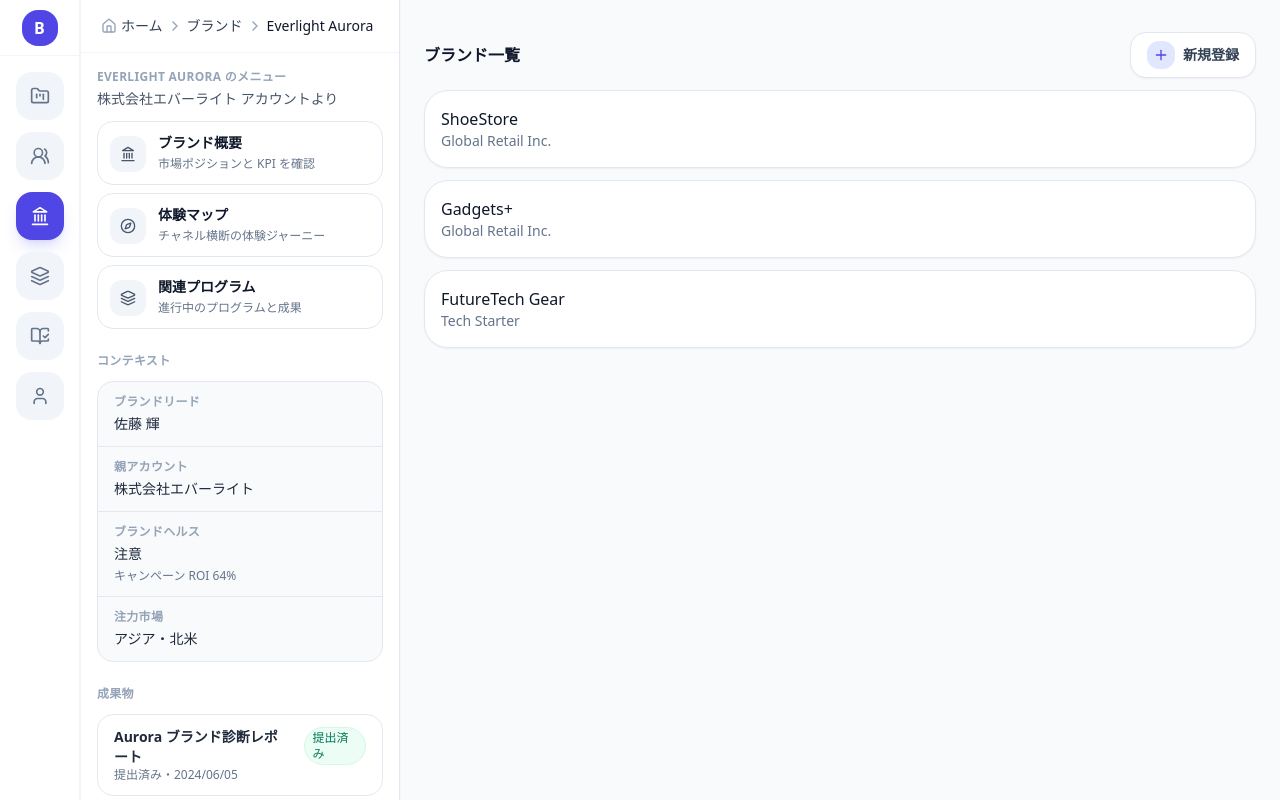
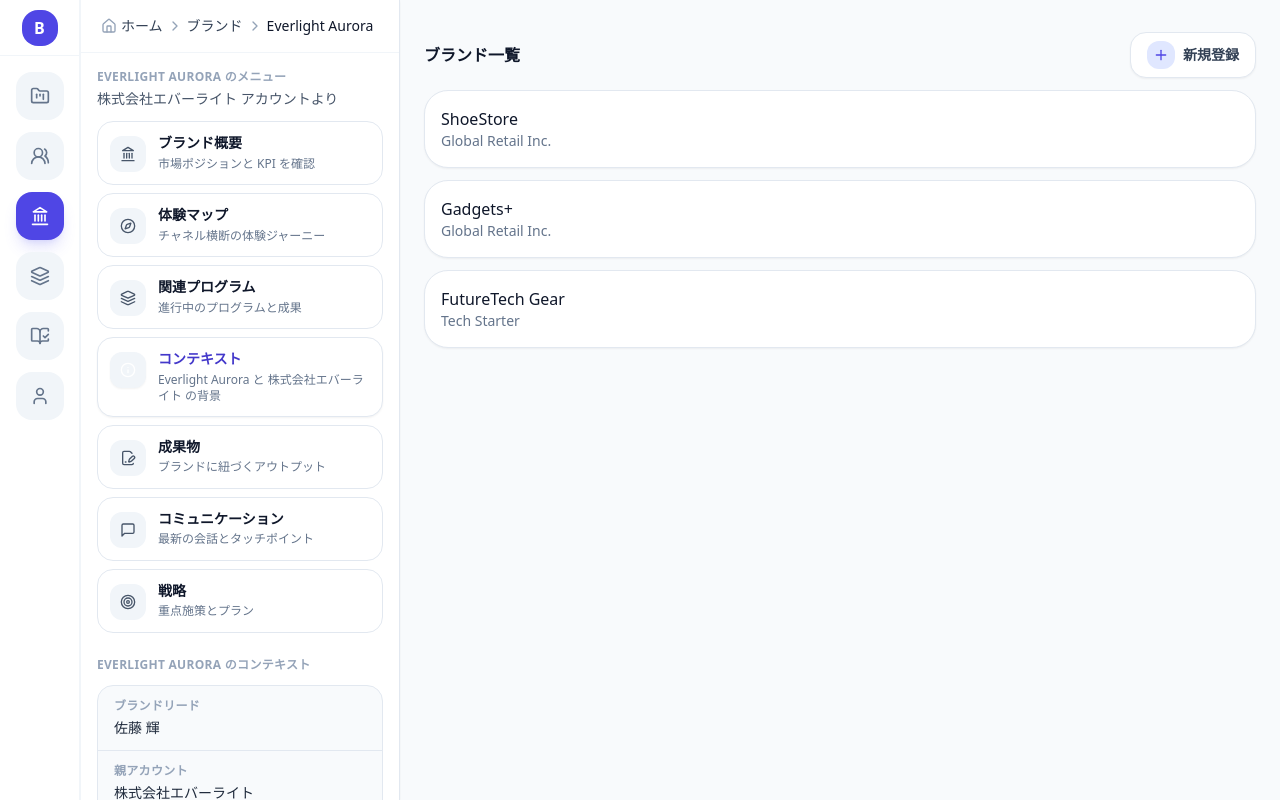
Before and after one commit to aony1215/benten_prototype, a Next.js app: page /brands in a window 1280 px wide. Built offline with nearby package versions, Linux system fonts and the light colour scheme.

Commit message:
Refine contextual navigation panels

```diff
--- a/components/Shell.tsx
+++ b/components/Shell.tsx
@@ -14,8 +14,10 @@
   Database,
   FilePenLine,
   FolderKanban,
+  Info,
   Landmark,
   Layers,
+  MessageSquare,
   Sparkles,
   Target,
   User,
@@ -77,6 +79,7 @@
       type: 'context'
       id: string
       title: string
+      sectionKey: string
       entries: ContextEntry[]
     }
   | {
@@ -84,12 +87,14 @@
       id: string
       title: string
       emptyText?: string
+      sectionKey: string
       items: CollectionItem[]
     }
 
 type HierarchyState = {
   breadcrumbs: Crumb[]
   sections: HierarchySection[]
+  activeSection: string | null
 }
 
 type CustomerProgram = {
@@ -379,13 +384,17 @@
   sp: ReadonlyURLSearchParams | null,
   currentView: ViewId,
   pathname: string,
+  activeOverrides: Partial<Record<ControlledQueryKey, string>> = {},
 ): ModeNavItem[] {
   return definitions.map(def => {
     const href = createHrefWithView(def.path, sp, currentView, def.params)
     const basePath = def.path
     const matchesPath = pathname === basePath || pathname.startsWith(`${basePath}/`)
     const matchesParams = def.params
-      ? Object.entries(def.params).every(([key, value]) => sp?.get(key) === value)
+      ? Object.entries(def.params).every(([key, value]) => {
+          const candidate = sp?.get(key) ?? activeOverrides[key as ControlledQueryKey]
+          return candidate === value
+        })
       : true
     const isActive = matchesPath && matchesParams
     return { ...def, href, isActive }
@@ -437,6 +446,7 @@
             },
           ]
         : [],
+      activeSection: null,
     }
   }
 }
@@ -505,6 +515,7 @@
   const customer = pickCustomer(sp)
   const brand = findBrand(customer, sp)
   const program = findProgram(brand, sp)
+  const activeSection = sp?.get('section') ?? 'context'
 
   const navDefinitions: ModeNavDefinition[] = []
 
@@ -544,13 +555,57 @@
       params: {
         section: 'program-overview',
         customerId: customer.id,
-        brandId: brand?.id ?? '',
+        ...(brand ? { brandId: brand.id } : {}),
         programId: program.id,
       },
     })
   }
 
-  const items = buildModeNavItems(navDefinitions, sp, currentView, pathname)
+  const focusParams: Partial<Record<ControlledQueryKey, string>> = {
+    customerId: customer.id,
+  }
+  if (brand) {
+    focusParams.brandId = brand.id
+  }
+  if (program) {
+    focusParams.programId = program.id
+  }
+
+  navDefinitions.push(
+    {
+      path: '/customers',
+      label: 'コンテキスト',
+      description: `${program?.name ?? brand?.name ?? customer.name} の背景情報`,
+      icon: Info,
+      params: { ...focusParams, section: 'context' } as Record<string, string>,
+    },
+    {
+      path: '/customers',
+      label: '成果物',
+      description: '納品物と重要ドキュメント',
+      icon: FilePenLine,
+      params: { ...focusParams, section: 'deliverables' } as Record<string, string>,
+    },
+    {
+      path: '/customers',
+      label: 'コミュニケーション',
+      description: '会議・チャネル・タッチポイント',
+      icon: MessageSquare,
+      params: { ...focusParams, section: 'communications' } as Record<string, string>,
+    },
+    {
+      path: '/customers',
+      label: '戦略',
+      description: '長期施策とフォーカス領域',
+      icon: Target,
+      params: { ...focusParams, section: 'strategies' } as Record<string, string>,
+    },
+  )
+
+  const items = buildModeNavItems(navDefinitions, sp, currentView, pathname, {
+    ...focusParams,
+    section: activeSection,
+  })
 
   const breadcrumbs: Crumb[] = [
     { href: createHrefWithView('/customers', sp, 'customer'), label: '顧客' },
@@ -608,7 +663,18 @@
   }
 
   const contextEntries = createContextSection(customer, brand, program)
-  sections.push({ type: 'context', id: 'customer-context', title: 'コンテキスト', entries: contextEntries })
+  const contextTitle = program
+    ? `${program.name} のコンテキスト`
+    : brand
+      ? `${brand.name} のコンテキスト`
+      : `${customer.name} のコンテキスト`
+  sections.push({
+    type: 'context',
+    id: 'customer-context',
+    title: contextTitle,
+    sectionKey: 'context',
+    entries: contextEntries,
+  })
 
   const deliverables = attachCollection(customer, brand, program, 'deliverables')
   const communications = attachCollection(customer, brand, program, 'communications')
@@ -619,6 +685,7 @@
     id: 'customer-deliverables',
     title: '成果物',
     emptyText: '成果物はまだ登録されていません',
+    sectionKey: 'deliverables',
     items: deliverables,
   })
   sections.push({
@@ -626,6 +693,7 @@
     id: 'customer-communications',
     title: 'コミュニケーション',
     emptyText: '関連するコミュニケーションはまだありません',
+    sectionKey: 'communications',
     items: communications,
   })
   sections.push({
@@ -633,10 +701,11 @@
     id: 'customer-strategies',
     title: '戦略',
     emptyText: '戦略ドキュメントはまだ登録されていません',
+    sectionKey: 'strategies',
     items: strategies,
   })
 
-  return { breadcrumbs, sections }
+  return { breadcrumbs, sections, activeSection }
 }
 function buildBrandHierarchy({ sp, currentView, pathname }: BuilderArgs): HierarchyState {
   const allBrands: Array<{ customer: CustomerAccount; brand: CustomerBrand }> = []
@@ -650,6 +719,7 @@
   const fallback = allBrands[0]
   const active = allBrands.find(entry => entry.brand.id === requestedBrandId) ?? fallback
   const { customer, brand } = active
+  const activeSection = sp?.get('section') ?? 'context'
 
   const navDefinitions: ModeNavDefinition[] = [
     {
@@ -678,7 +748,43 @@
     })
   }
 
-  const items = buildModeNavItems(navDefinitions, sp, currentView, pathname)
+  const focusParams: Partial<Record<ControlledQueryKey, string>> = { brandId: brand.id }
+
+  navDefinitions.push(
+    {
+      path: '/brands',
+      label: 'コンテキスト',
+      description: `${brand.name} と ${customer.name} の背景`,
+      icon: Info,
+      params: { ...focusParams, section: 'context' } as Record<string, string>,
+    },
+    {
+      path: '/brands',
+      label: '成果物',
+      description: 'ブランドに紐づくアウトプット',
+      icon: FilePenLine,
+      params: { ...focusParams, section: 'deliverables' } as Record<string, string>,
+    },
+    {
+      path: '/brands',
+      label: 'コミュニケーション',
+      description: '最新の会話とタッチポイント',
+      icon: MessageSquare,
+      params: { ...focusParams, section: 'communications' } as Record<string, string>,
+    },
+    {
+      path: '/brands',
+      label: '戦略',
+      description: '重点施策とプラン',
+      icon: Target,
+      params: { ...focusParams, section: 'strategies' } as Record<string, string>,
+    },
+  )
+
+  const items = buildModeNavItems(navDefinitions, sp, currentView, pathname, {
+    ...focusParams,
+    section: activeSection,
+  })
 
   const breadcrumbs: Crumb[] = [
     { href: createHrefWithView('/brands', sp, 'brand'), label: 'ブランド' },
@@ -712,13 +818,20 @@
     { label: '注力市場', value: brand.keyMarkets },
   ]
 
-  sections.push({ type: 'context', id: 'brand-context', title: 'コンテキスト', entries: contextEntries })
+  sections.push({
+    type: 'context',
+    id: 'brand-context',
+    title: `${brand.name} のコンテキスト`,
+    sectionKey: 'context',
+    entries: contextEntries,
+  })
 
   sections.push({
     type: 'collection',
     id: 'brand-deliverables',
     title: '成果物',
     emptyText: 'ブランドに紐づく成果物はまだありません',
+    sectionKey: 'deliverables',
     items: brand.deliverables,
   })
   sections.push({
@@ -726,6 +839,7 @@
     id: 'brand-communications',
     title: 'コミュニケーション',
     emptyText: '共有チャネルはまだありません',
+    sectionKey: 'communications',
     items: brand.communications,
   })
   sections.push({
@@ -733,10 +847,11 @@
     id: 'brand-strategies',
     title: '戦略',
     emptyText: '戦略はまだ登録されていません',
+    sectionKey: 'strategies',
     items: brand.strategies,
   })
 
-  return { breadcrumbs, sections }
+  return { breadcrumbs, sections, activeSection }
 }
 function buildProgramHierarchy({ sp, currentView, pathname }: BuilderArgs): HierarchyState {
   const allPrograms: Array<{ customer: CustomerAccount; brand: CustomerBrand; program: CustomerProgram }> = []
@@ -752,6 +867,7 @@
   const fallback = allPrograms[0]
   const active = allPrograms.find(entry => entry.program.id === requestedProgramId) ?? fallback
   const { customer, brand, program } = active
+  const activeSection = sp?.get('section') ?? 'context'
 
   const navDefinitions: ModeNavDefinition[] = [
     {
@@ -777,7 +893,47 @@
     },
   ]
 
-  const items = buildModeNavItems(navDefinitions, sp, currentView, pathname)
+  const focusParams: Partial<Record<ControlledQueryKey, string>> = {
+    customerId: customer.id,
+    brandId: brand.id,
+    programId: program.id,
+  }
+
+  navDefinitions.push(
+    {
+      path: '/programs',
+      label: 'コンテキスト',
+      description: `${program.name} の目的と背景`,
+      icon: Info,
+      params: { ...focusParams, section: 'context' } as Record<string, string>,
+    },
+    {
+      path: '/programs',
+      label: '成果物',
+      description: '進行中・提出済みのアウトプット',
+      icon: FilePenLine,
+      params: { ...focusParams, section: 'deliverables' } as Record<string, string>,
+    },
+    {
+      path: '/programs',
+      label: 'コミュニケーション',
+      description: '会議や連絡チャネル',
+      icon: MessageSquare,
+      params: { ...focusParams, section: 'communications' } as Record<string, string>,
+    },
+    {
+      path: '/programs',
+      label: '戦略',
+      description: '狙いと戦術の整理',
+      icon: Target,
+      params: { ...focusParams, section: 'strategies' } as Record<string, string>,
+    },
+  )
+
+  const items = buildModeNavItems(navDefinitions, sp, currentView, pathname, {
+    ...focusParams,
+    section: activeSection,
+  })
 
   const breadcrumbs: Crumb[] = [
     { href: createHrefWithView('/programs', sp, 'program'), label: 'プログラム' },
@@ -811,13 +967,20 @@
     { label: '現在の進捗', value: program.status, meta: program.currentSprint },
   ]
 
-  sections.push({ type: 'context', id: 'program-context', title: 'コンテキスト', entries: contextEntries })
+  sections.push({
+    type: 'context',
+    id: 'program-context',
+    title: `${program.name} のコンテキスト`,
+    sectionKey: 'context',
+    entries: contextEntries,
+  })
 
   sections.push({
     type: 'collection',
     id: 'program-deliverables',
     title: '成果物',
     emptyText: '成果物はまだ登録されていません',
+    sectionKey: 'deliverables',
     items: program.deliverables,
   })
   sections.push({
@@ -825,6 +988,7 @@
     id: 'program-communications',
     title: 'コミュニケーション',
     emptyText: '関連するコミュニケーションはまだありません',
+    sectionKey: 'communications',
     items: program.communications,
   })
   sections.push({
@@ -832,10 +996,11 @@
     id: 'program-strategies',
     title: '戦略',
     emptyText: '戦略ドキュメントはまだ登録されていません',
+    sectionKey: 'strategies',
     items: program.strategies,
   })
 
-  return { breadcrumbs, sections }
+  return { breadcrumbs, sections, activeSection }
 }
 const HIERARCHY_BUILDERS: Record<ViewId, HierarchyBuilder> = {
   projects: buildFallbackHierarchy(MODE_NAV_FALLBACK.projects),
@@ -857,7 +1022,13 @@
   const breadcrumbs = hierarchy.breadcrumbs.length ? hierarchy.breadcrumbs : crumbsFromProps ?? []
   const hasMenu = hierarchy.sections.length > 0
 
-  return { modeOptions, sections: hierarchy.sections, breadcrumbs, hasMenu }
+  return {
+    modeOptions,
+    sections: hierarchy.sections,
+    breadcrumbs,
+    hasMenu,
+    activeSection: hierarchy.activeSection,
+  }
 }
 
 function statusLabel(status?: CollectionItem['status']) {
@@ -875,8 +1046,18 @@
 }
 
 export function Shell({ children, crumbs }: { children: React.ReactNode; crumbs?: Crumb[] }) {
-  const { modeOptions, sections, breadcrumbs, hasMenu } = useNav(crumbs)
+  const { modeOptions, sections, breadcrumbs, hasMenu, activeSection } = useNav(crumbs)
   const totalRailWidth = ICON_RAIL_WIDTH + (hasMenu ? DEFAULT_MENU_WIDTH : 0)
+
+  const visibleSections = sections.filter(section => {
+    if (section.type === 'navigation') {
+      return true
+    }
+    if (!activeSection) {
+      return false
+    }
+    return section.sectionKey === activeSection
+  })
 
   return (
     <div className="min-h-screen bg-slate-50 text-slate-900">
@@ -922,7 +1103,7 @@
               <Breadcrumbs crumbs={breadcrumbs} />
             </div>
             <div className="flex-1 space-y-6 overflow-y-auto px-4 py-4">
-              {sections.map(section => {
+              {visibleSections.map(section => {
                 if (section.type === 'navigation') {
                   return (
                     <section key={section.id} className="space-y-3">
```
